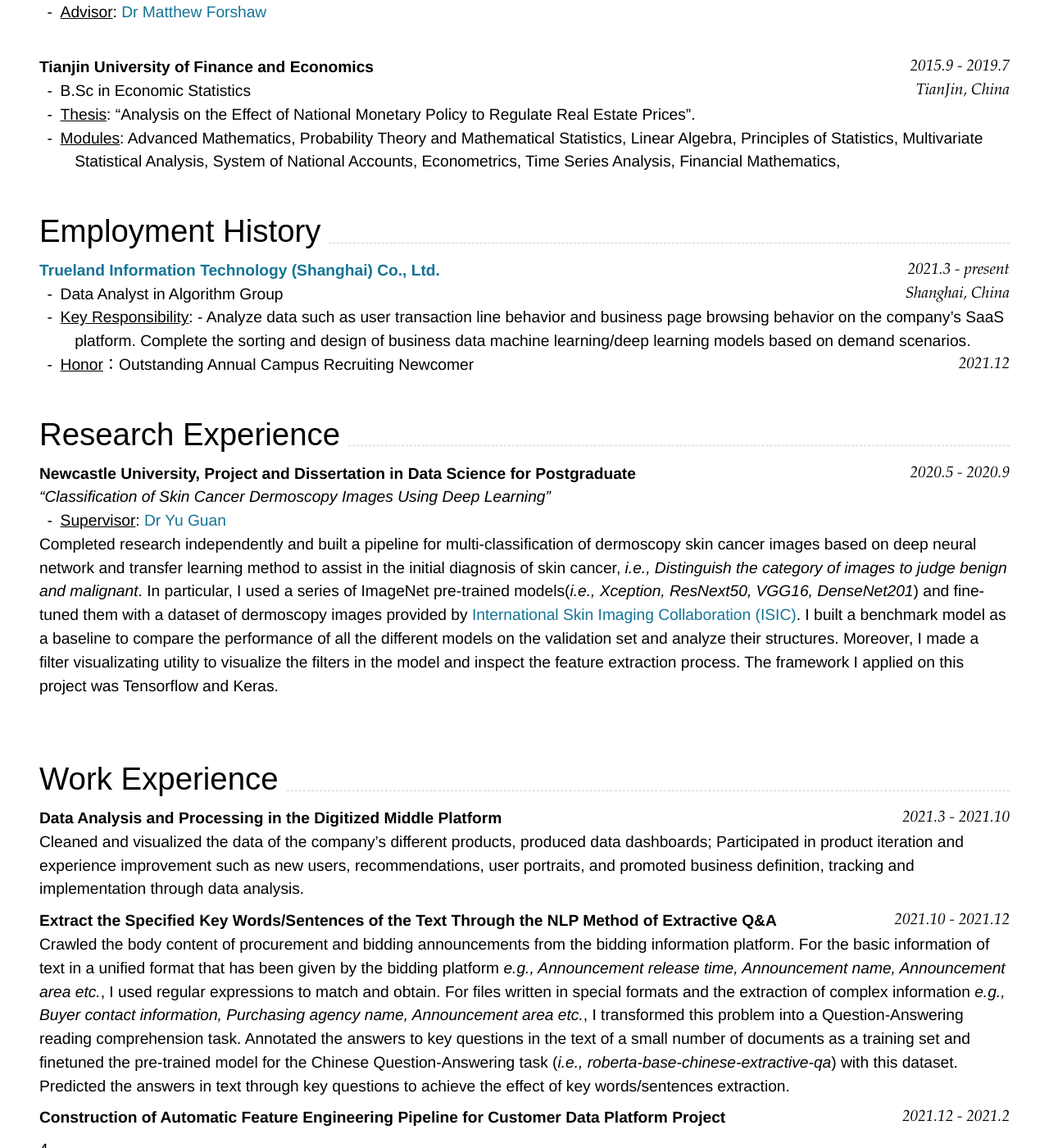
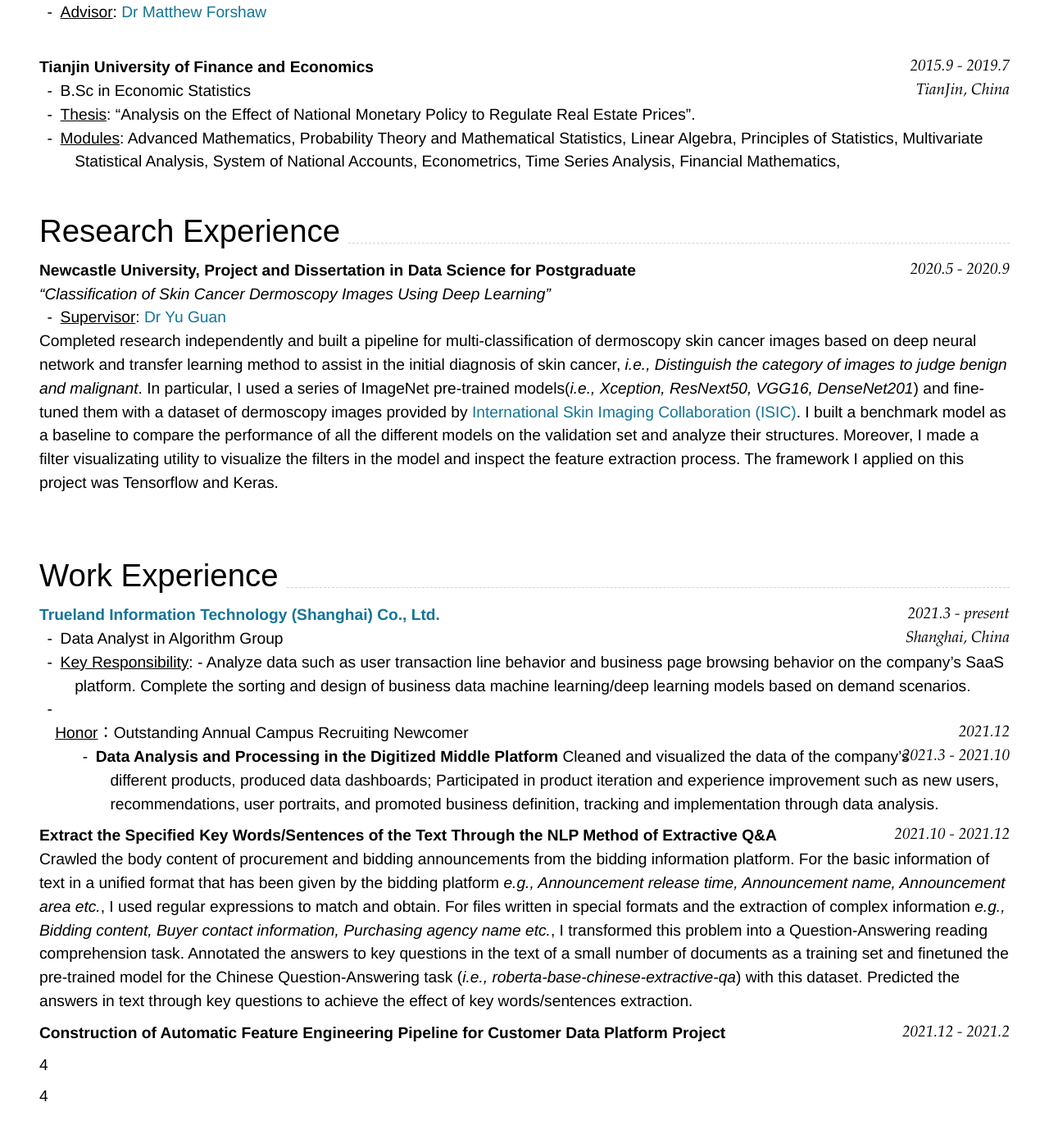
Before and after one commit to MinyeShao/CV_Markdown, a Jekyll site: the page built from index.md, in a window 1280 px wide and 1400 px high, scrolled down 451 px. Shown: the whole window at 82% size. Built offline with Jekyll 4.4.1, drawn with Linux system fonts in a browser that asks for light colours; nearby versions of some CDN libraries; part of the change alters nothing that is shown; some of the changed text lies outside the part shown.

Commit message:
Update index.md

````diff
--- a/index.md
+++ b/index.md
@@ -42,19 +42,6 @@ TianJin, China
 <br><br />
 
 
-
-## Employment History
-
-### [**Trueland Information Technology (Shanghai) Co., Ltd.**](https://www.marketingforce.com/) `2021.3 - present`
-```
-Shanghai, China
-```
-- Data Analyst in Algorithm Group
-- <u>Key Responsibility</u>: - Analyze data such as user transaction line behavior and business page browsing behavior on the company's SaaS platform. Complete the sorting and design of business data machine learning/deep learning models based on demand scenarios.
-- <u>Honor</u>：Outstanding Annual Campus Recruiting Newcomer `2021.12`
-<br><br />
-
-
 ## Research Experience
 
 ### **Newcastle University, Project and Dissertation in Data Science for Postgraduate** `2020.5 - 2020.9`
@@ -67,17 +54,27 @@ Completed research independently and built a pipeline for multi-classification o
 
 <br><br />
 
+## Work Experience
 
-## Work Experience
-### **Data Analysis and Processing in the Digitized Middle Platform**`2021.3 - 2021.10`
+### [**Trueland Information Technology (Shanghai) Co., Ltd.**](https://www.marketingforce.com/) `2021.3 - present`
+```
+Shanghai, China
+```
+- Data Analyst in Algorithm Group
+- <u>Key Responsibility</u>: - Analyze data such as user transaction line behavior and business page browsing behavior on the company's SaaS platform. Complete the sorting and design of business data machine learning/deep learning models based on demand scenarios.
+- <u>Honor</u>：Outstanding Annual Campus Recruiting Newcomer `2021.12`
+<br>
+
+  * **Data Analysis and Processing in the Digitized Middle Platform**`2021.3 - 2021.10`
 Cleaned and visualized the data of the company's different products, produced data dashboards; Participated in product iteration and experience improvement such as new users, recommendations, user portraits, and promoted business definition, tracking and implementation through data analysis.
 <br>
 
 ### **Extract the Specified Key Words/Sentences of the Text Through the NLP Method of Extractive Q&A**`2021.10 - 2021.12`
-Crawled the body content of procurement and bidding announcements from the bidding information platform. For the basic information of text in a unified format that has been given by the bidding platform _e.g., Announcement release time, Announcement name, Announcement area etc._, I used regular expressions to match and obtain. For files written in special formats and the extraction of complex information _e.g., Buyer contact information, Purchasing agency name, Announcement area etc._, I transformed this problem into a Question-Answering reading comprehension task. Annotated the answers to key questions in the text of a small number of documents as a training set and finetuned the pre-trained model for the Chinese Question-Answering task (_i.e., roberta-base-chinese-extractive-qa_) with this dataset. Predicted the answers in text through key questions to achieve the effect of key words/sentences extraction.
+Crawled the body content of procurement and bidding announcements from the bidding information platform. For the basic information of text in a unified format that has been given by the bidding platform _e.g., Announcement release time, Announcement name, Announcement area etc._, I used regular expressions to match and obtain. For files written in special formats and the extraction of complex information _e.g., Bidding content, Buyer contact information, Purchasing agency name etc._, I transformed this problem into a Question-Answering reading comprehension task. Annotated the answers to key questions in the text of a small number of documents as a training set and finetuned the pre-trained model for the Chinese Question-Answering task (_i.e., roberta-base-chinese-extractive-qa_) with this dataset. Predicted the answers in text through key questions to achieve the effect of key words/sentences extraction.
 <br>
 
 ### **Construction of Automatic Feature Engineering Pipeline for Customer Data Platform Project** `2021.12 - 2021.2`
+
 
 
 
@@ -89,7 +86,8 @@ Crawled the body content of procurement and bidding announcements from the biddi
 
 
 ## Skill
--
+- Programming/ScriptingLanguages
+- Frameworks and tools
 
 
 
````
